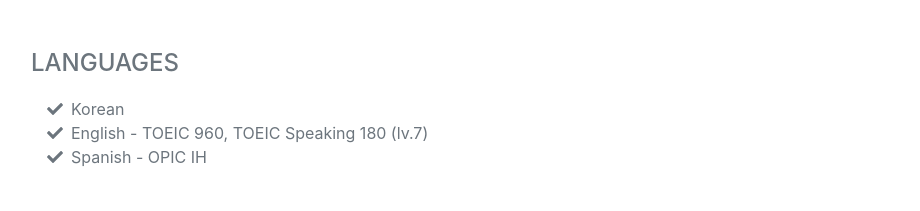
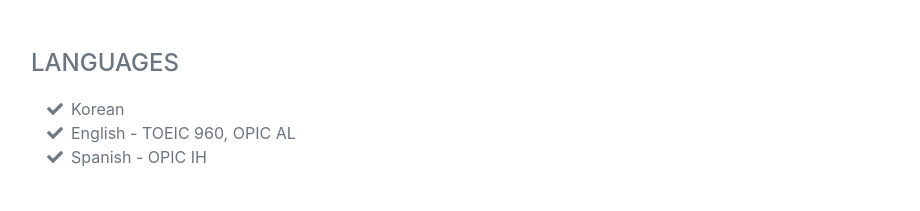
Before and after one commit to najoven/najoven.github.io, a plain HTML site: page index.html in a window 1280 px wide. Shown: the part 3112-3323 px from the top of the page, without its empty margins (289-1209 px from the left). Drawn offline with nearby package versions, Linux system fonts and the light colour scheme; a web font is replaced by a local one.

Commit message:
Edit Speaking score

```diff
--- a/index.html
+++ b/index.html
@@ -166,7 +166,7 @@
                         </li>
                         <li>
                             <span class="fa-li"><i class="fas fa-check"></i></span>
-                            English - TOEIC 960, TOEIC Speaking 180 (lv.7)
+                            English - TOEIC 960, OPIC AL
                         </li>
                         <li>
                             <span class="fa-li"><i class="fas fa-check"></i></span>
```
